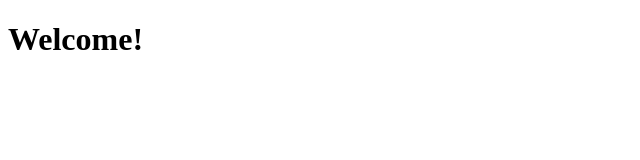
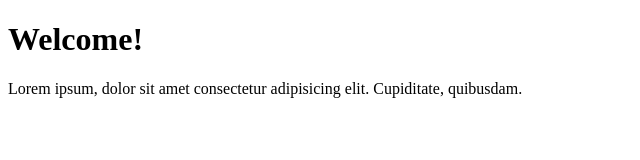
Before and after one commit to Deepak0025/myproject, a plain HTML site: page index.html in a window 1280 px wide. Shown: the whole page, without its empty margins (0-640 px from the left). Drawn offline with Linux system fonts and the light colour scheme.

Commit message:
index file 1.1.html

```diff
--- a/index.html
+++ b/index.html
@@ -7,5 +7,6 @@
 </head>
 <body>
     <h1>Welcome!</h1>
+    Lorem ipsum, dolor sit amet consectetur adipisicing elit. Cupiditate, quibusdam.
 </body>
 </html>
```
